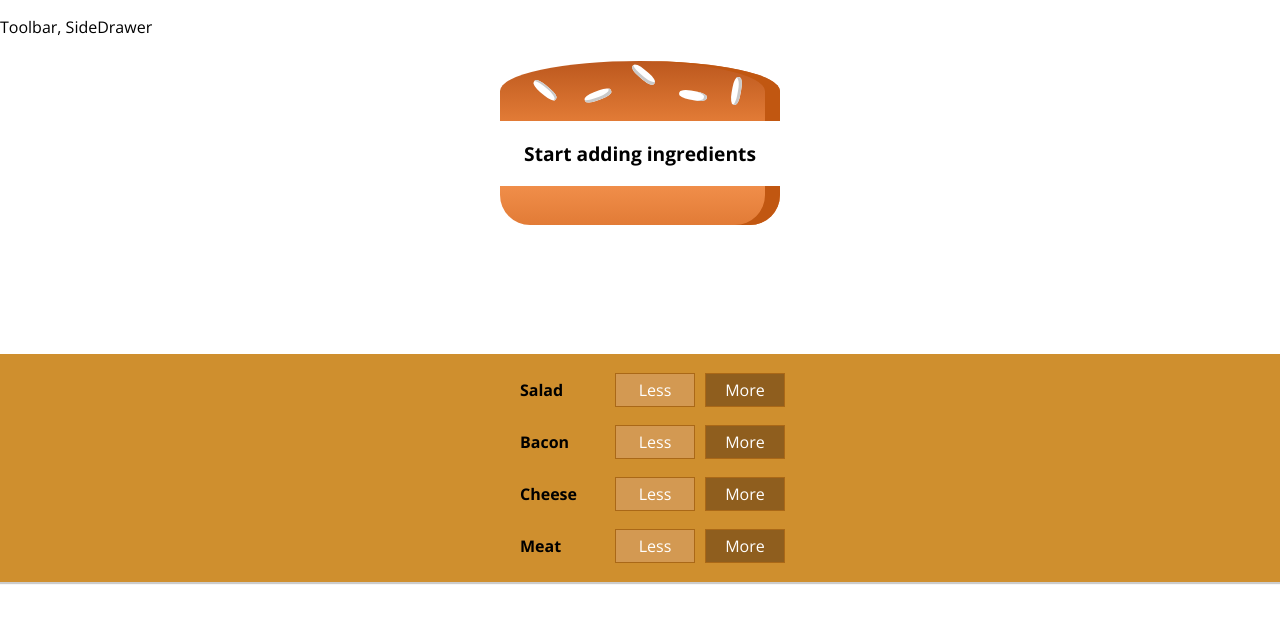
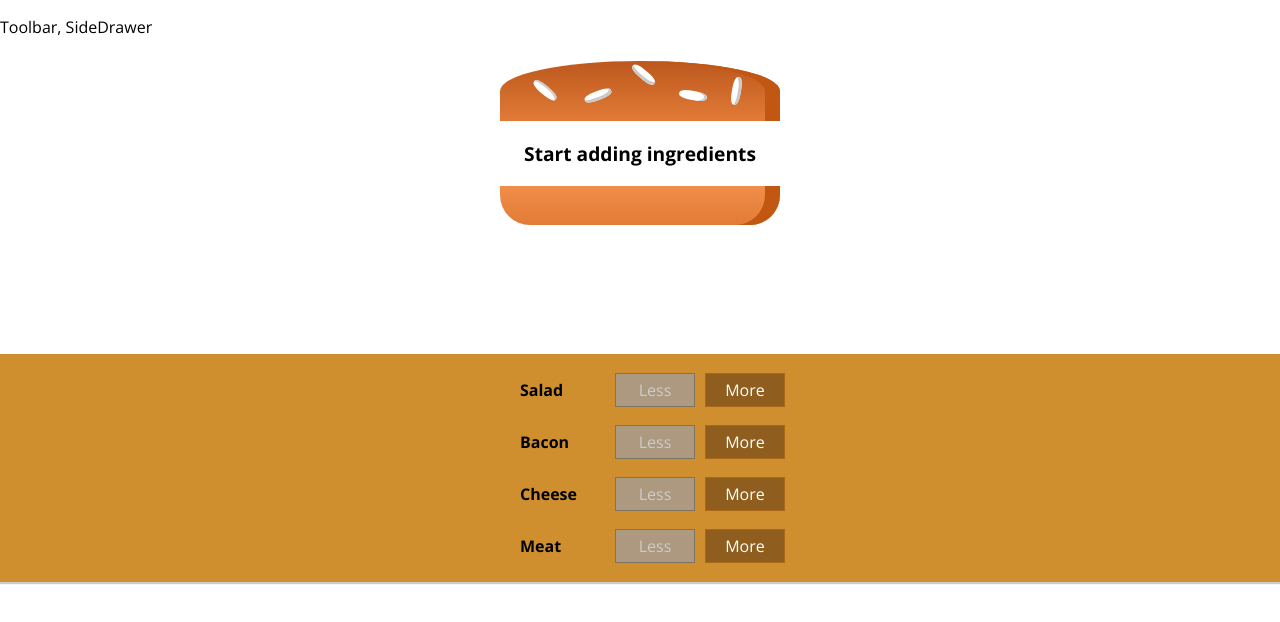
Before and after one commit to jhwan7/Burger-Builder-React, a React (Create React App) app in the folder burger_builder/: page / in a window 1280 px wide. Shown: the top 622 px of the page. Built offline with nearby package versions, Linux system fonts and the light colour scheme.

Commit message:
Fixed error that occurs when pressing less when ingredient is 0

```diff
--- a/burger_builder/src/components/Burger/BuildControls/BuildControl/BuildControl.js
+++ b/burger_builder/src/components/Burger/BuildControls/BuildControl/BuildControl.js
@@ -5,7 +5,7 @@
 const buildControl = (props) => (
     <div className = {styles.BuildControl}>
         <div className = {styles.Label}>{props.label}</div>
-        <button className = {styles.Less} onClick = {props.removed}>Less</button>
+        <button className = {styles.Less} onClick = {props.removed} disabled = {props.disabled}>Less</button>
         <button className = {styles.More} onClick = {props.added}>More</button>
     </div>
 )
--- a/burger_builder/src/components/Burger/BuildControls/BuildControls.js
+++ b/burger_builder/src/components/Burger/BuildControls/BuildControls.js
@@ -14,7 +14,13 @@
 const buildControls = (props) => (
     <div className = {styles.BuildControls}>
         {controls.map(ctrl => (
-            <BuildControl key = {ctrl.label} label = {ctrl.label} added = {() => props.ingredientAdded(ctrl.type)} removed = {() => props.ingredientRemoved(ctrl.type)}/>
+            <BuildControl
+                key = {ctrl.label}
+                label = {ctrl.label}
+                added = {() => props.ingredientAdded(ctrl.type)}
+                removed = {() => props.ingredientRemoved(ctrl.type)}
+                // Received array of boolean values for each type. Access each type using ctrl from mapping
+                disabled = {props.disabled[ctrl.type]}/>
         ))}
     </div>
 );
--- a/burger_builder/src/container/BurgerBuilder/BurgerBuilder.js
+++ b/burger_builder/src/container/BurgerBuilder/BurgerBuilder.js
@@ -42,7 +42,10 @@
     }
     removeIngredientHandler = (type) => {
         const oldCount = this.state.ingredients[type];
-
+        // If there are no ingredients, don't proceed.
+        if(oldCount <= 0) {
+            return;
+        }
         const updatedCount = oldCount + -1;
         // Non-mutable way of changing data
         const updatedIngredients = {
@@ -60,10 +63,23 @@
         this.setState({totalPrice: newPrice, ingredients: updatedIngredients})
     }
     render () {
+        // Create a copy of the ingredients state
+        const disabledInfo = {
+            ...this.state.ingredients
+        };
+        for (let key in disabledInfo) {
+            // Iterate through each object, if value is less or equal to 0, retur true to the array
+            // Now holds information on which key (type) should be disabled.
+            disabledInfo[key] = disabledInfo[key] <=0;
+        }
         return (
             <Aux>
                 <Burger ingredients = {this.state.ingredients}/>
-                <BuildControls ingredientAdded = {this.addIngredientHandler} ingredientRemoved = {this.removeIngredientHandler}/>
+                <BuildControls
+                    ingredientAdded = {this.addIngredientHandler}
+                    ingredientRemoved = {this.removeIngredientHandler}
+                    disabled = {disabledInfo}
+                />
             </Aux>
         )
     };
```
